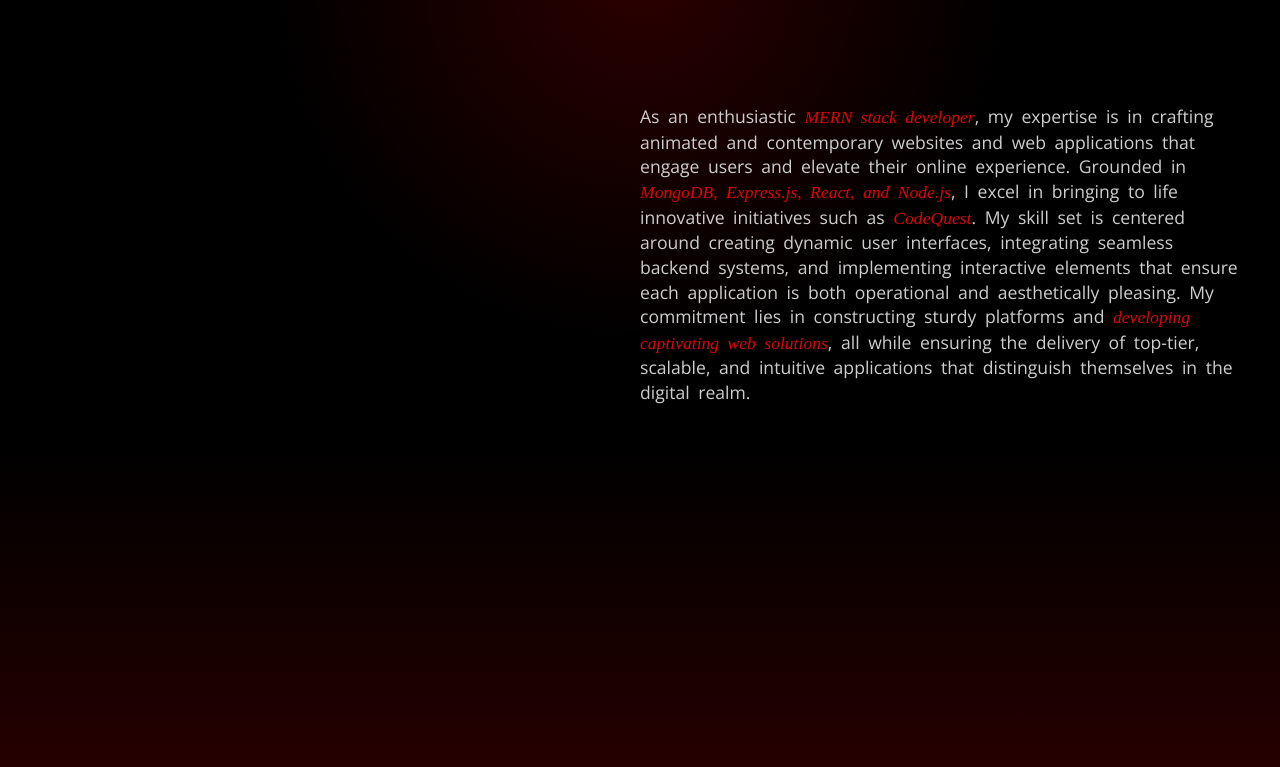
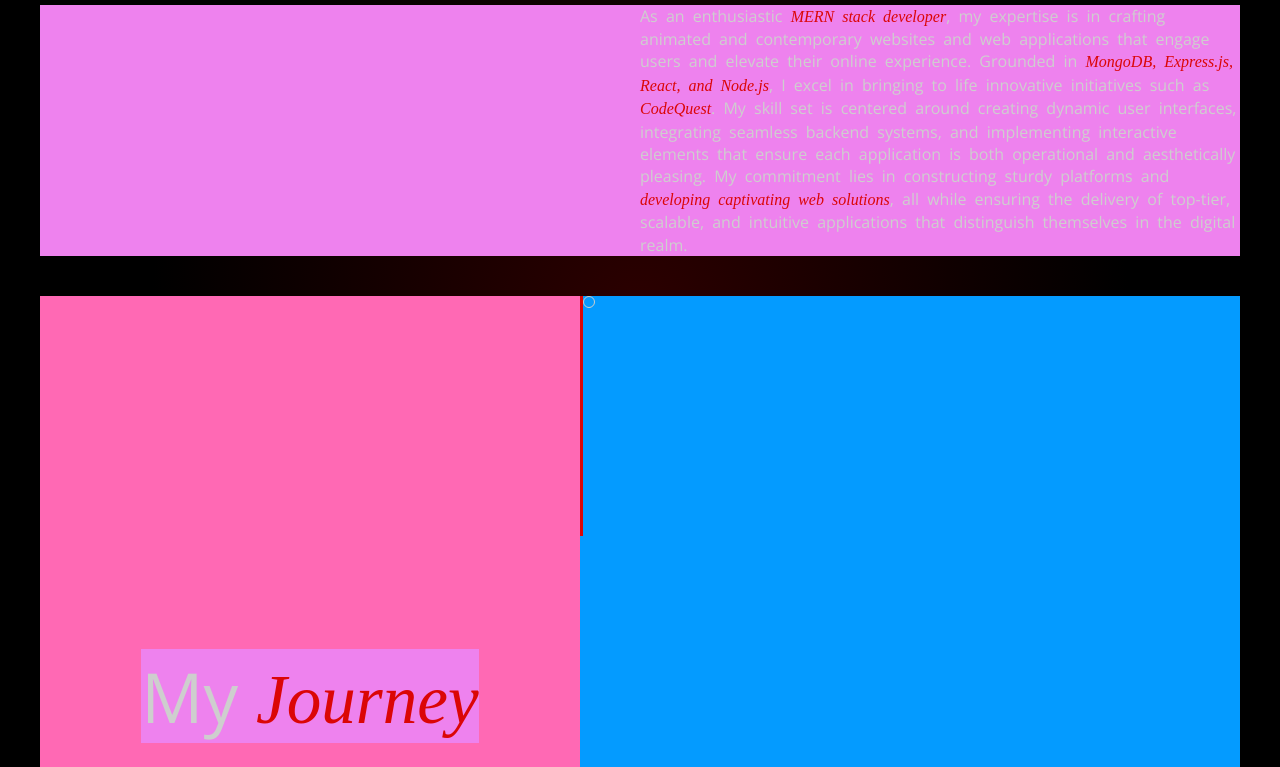
Before and after one commit to dhruv-kashyap-sde/Portfolio, a React (Vite) app: page /about in a window 1280 px wide. Shown: the part 504-1271 px from the top of the page. Built offline with nearby package versions, Linux system fonts and the light colour scheme; a web font is replaced by a local one.

Commit message:
fixed bugs

```diff
--- a/src/Pages/About/AboutPage.css
+++ b/src/Pages/About/AboutPage.css
@@ -28,21 +28,65 @@
 .about-line-container h1:nth-child(2){
     width: 60%;
 }
-.about-line-container h1 span, .about-body p span{
+.about-line-container h1 span, .about-body p span, .education-left span{
     color: var(--highlight-color);
 }
 
 .about-body{
     width: 100%;
-    height: 50vh;
+    /* height: 50vh; */
     display: flex;
     align-items: end;
     justify-content: end;
+    background-color: violet;
 }
 
 .about-body p{
     width: 50%;
-    font-size: 1.1rem;
+    /* font-size: 1.1rem; */
     word-spacing: 4px;
     line-height: 1.4;
 }
+
+.about-education{
+    margin-top: 5vh;
+    background-color: cadetblue;
+    width: 100%;
+    height: 100vh;
+    display: flex;
+}
+
+.education-left{
+    background-color: hotpink;
+    display: flex;
+    align-items: center;
+    justify-content: center;
+    font-size: 2.7vw;
+    width: 45%;
+}
+
+.education-left h1{
+    background-color: violet;
+    font-weight: 400;
+    text-align: center;
+}
+
+.education-right{
+    background-color: rgb(4, 155, 255);
+    width: 55%;
+    height: 100%;
+}
+
+.container{
+    height: 30vh;
+    box-sizing: border-box;
+    border-left: 3px solid var(--highlight-color);
+    /* background-color: blue; */
+}
+
+.container .circle{
+    height: 10px;
+    width: 10px;
+    border: 1px solid var(--text-color);
+    border-radius: 50%;
+}
--- a/src/Pages/About/AboutPage.jsx
+++ b/src/Pages/About/AboutPage.jsx
@@ -20,7 +20,14 @@ const AboutPage = () => {
           <p>As an enthusiastic <span className='italic-text'>MERN stack developer</span>, my expertise is in crafting animated and contemporary websites and web applications that engage users and elevate their online experience. Grounded in <span className='italic-text'>MongoDB, Express.js, React, and Node.js</span>, I excel in bringing to life innovative initiatives such as <span className='italic-text'>CodeQuest</span>. My skill set is centered around creating dynamic user interfaces, integrating seamless backend systems, and implementing interactive elements that ensure each application is both operational and aesthetically pleasing. My commitment lies in constructing sturdy platforms and <span className='italic-text'>developing captivating web solutions</span>, all while ensuring the delivery of top-tier, scalable, and intuitive applications that distinguish themselves in the digital realm.</p>
         </div>
         <div className="about-education">
-
+          <div className="education-left">
+            <h1>My <span className='italic-text'>Journey</span></h1>
+          </div>
+          <div className="education-right">
+            <div className="container">
+              <div className="circle"></div>
+            </div>
+          </div>
         </div>
       </div>
       <Footer/>
--- a/src/components/AboutSection/AboutSection.css
+++ b/src/components/AboutSection/AboutSection.css
@@ -43,7 +43,6 @@
 }
 
 .heading-container .line2{
-    font-size: 1.2rem;
     width: 100%;
     text-align: end;
     overflow: hidden;
@@ -116,7 +115,7 @@
     }
 
     .heading-container .line1{
-        font-size: 3.8rem;
+        /* font-size: 3.8rem; */
         display: flex;
         align-items: center;
         justify-content: center;
```
